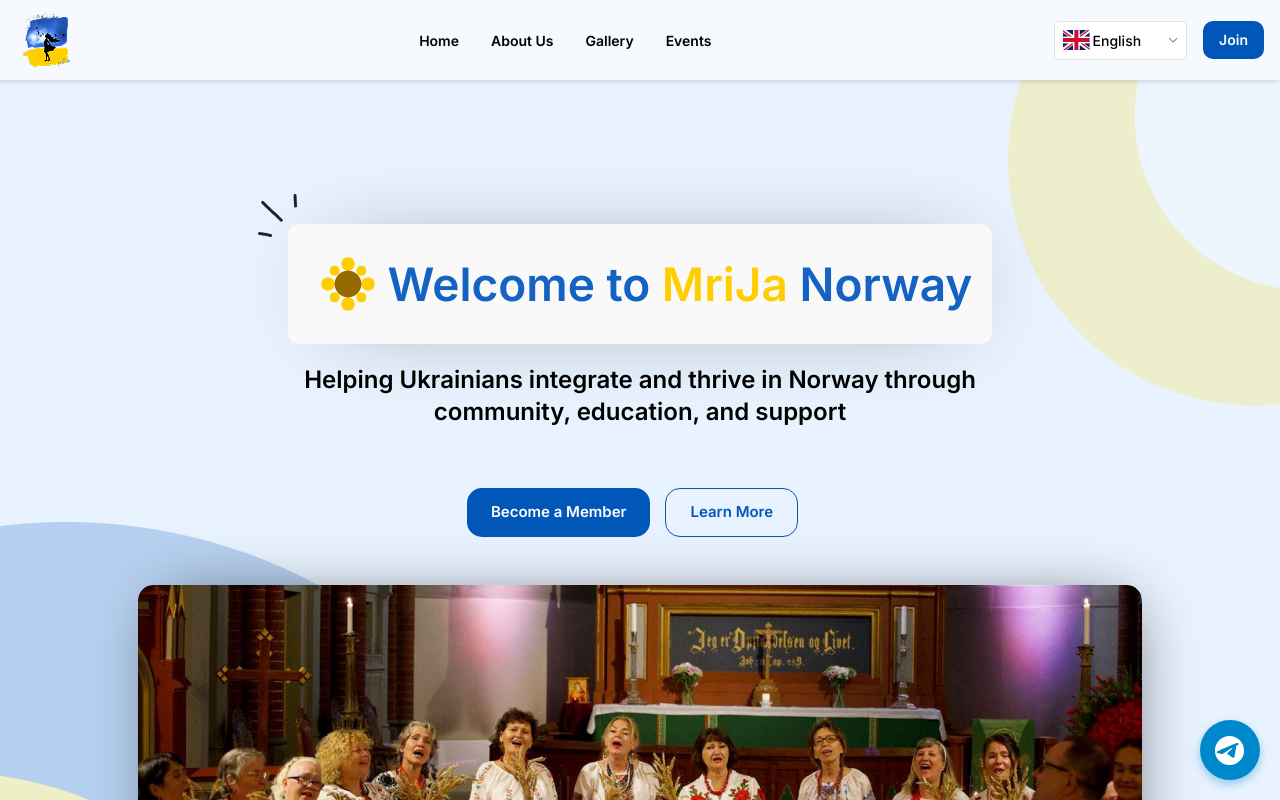
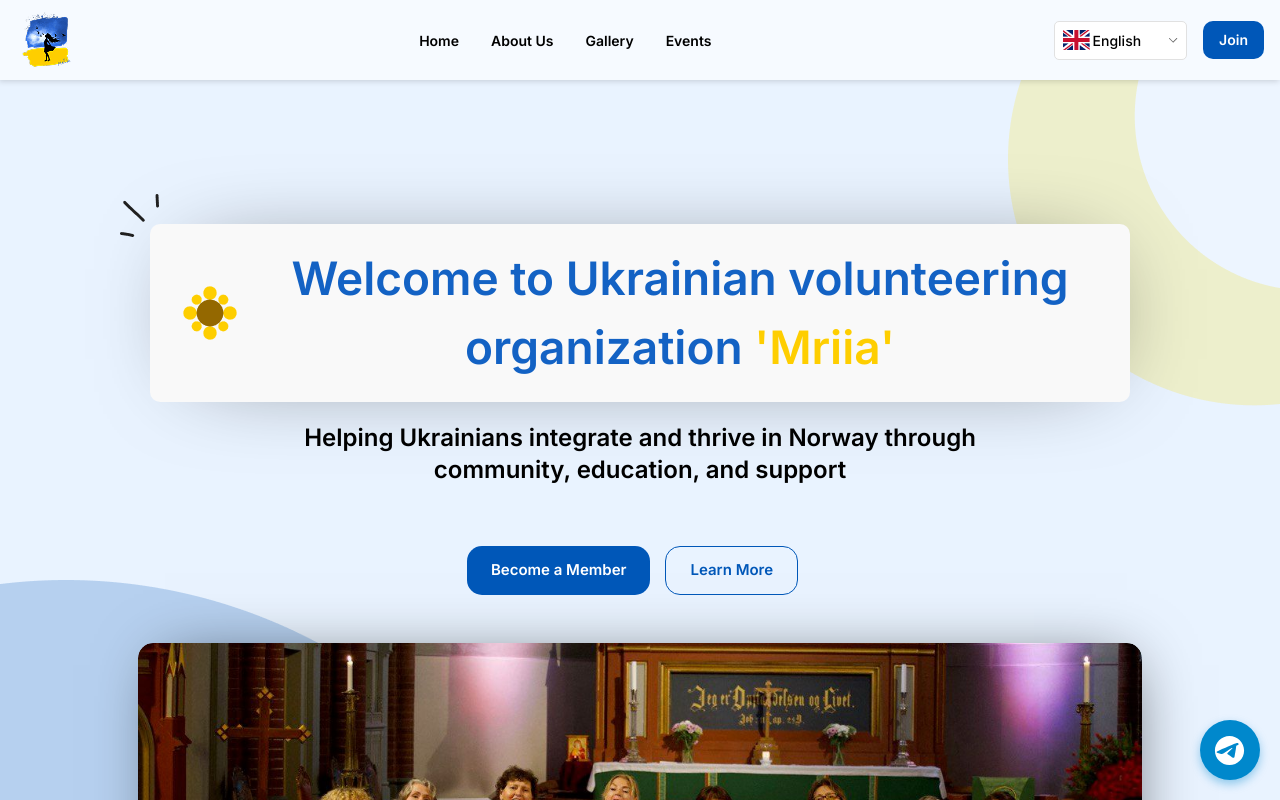
Before and after one commit to conseques/mrijav4, a React (Create React App) app: page / in a window 1280 px wide. Shown: the top 800 px of the page. Built offline with nearby package versions, Linux system fonts and the light colour scheme.

Commit message:
Update welcome phrase and brand localization on homepage

```diff
--- a/src/components/HomePage/Hero/Hero.jsx
+++ b/src/components/HomePage/Hero/Hero.jsx
@@ -13,7 +13,7 @@ const Hero = () => {
             <div className={styles.hero_content}>
                 <div className={styles.banner}>
                     <img src={flower} alt="flower"/>
-                    <span className={styles.title}>{t("welcome")}<span style={{color: '#FECE00'}} > MriJa </span> {t("norway")}</span>
+                    <span className={styles.title}>{t("welcome")}<span style={{color: '#FECE00'}} >{t("brand")}</span></span>
                 </div>
                 <h2 className={styles.subtitle}>
                     {t("subtitle")}
--- a/src/components/Locales/en/hero.json
+++ b/src/components/Locales/en/hero.json
@@ -1,6 +1,6 @@
 {
-  "welcome":  "Welcome to",
-  "norway": "Norway",
+  "welcome":  "Welcome to Ukrainian volunteering organization ",
+  "brand": "'Mriia'",
   "subtitle": "Helping Ukrainians integrate and thrive in Norway through community, education, and support",
   "become":  "Become a Member",
   "learn": "Learn More",
--- a/src/components/Locales/no/hero.json
+++ b/src/components/Locales/no/hero.json
@@ -1,6 +1,6 @@
 {
-  "welcome":  "Velkommen til",
-  "norway": "Norge",
+  "welcome":  "Velkommen til ukrainsk forening ",
+  "brand": "'MriJa'",
   "subtitle": "Hjelper ukrainere med å integrere seg og trives i Norge gjennom fellesskap, utdanning og støtte",
   "become":  "Bli medlem",
   "learn": "Lær mer",
--- a/src/components/Locales/ua/hero.json
+++ b/src/components/Locales/ua/hero.json
@@ -1,6 +1,6 @@
 {
-  "welcome":  "Ласкаво просимо до",
-  "norway": "Норвегія",
+  "welcome":  "Ласкаво просимо до української спілки ",
+  "brand": "'Мрія'",
   "subtitle": " Допомагаємо українцям інтегруватися та процвітати в Норвегії через спільноту, освіту та підтримку",
   "become":  "Стань учасником",
   "learn": "Дізнатися більше",
```
